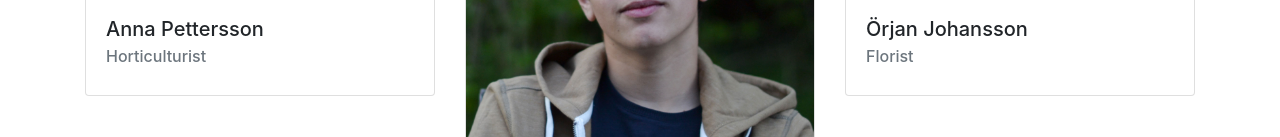
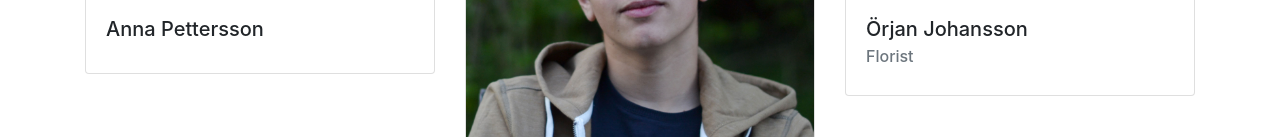
Before and after one commit to Donran/florist, a plain HTML site: page public/personal.html in a window 1280 px wide. Shown: the part 375-512 px from the top of the page. Drawn offline with nearby package versions, Linux system fonts and the light colour scheme; files that its build step writes are made by us from their sources.

Commit message:
remove annas role for err

```diff
--- a/public/personal.html
+++ b/public/personal.html
@@ -40,7 +40,6 @@
                         <img src="./images/employees/anna_pettersson.jpg" class="card-img-top employee-img" alt="Anna Petterson">
                         <div class="card-body">
                             <h5 class="card-title employee-name">Anna Pettersson</h5>
-                            <h6 class="card-subtitle mb-2 text-muted employee-role">Horticulturist</h6>
                         </div>
                     </div>
                 </div>
```
